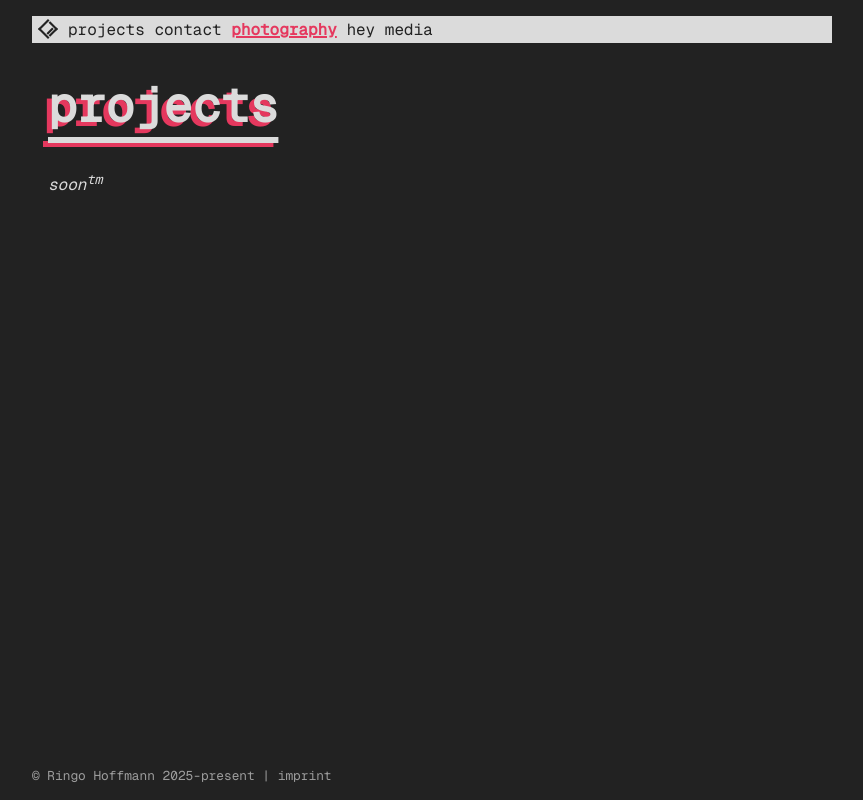
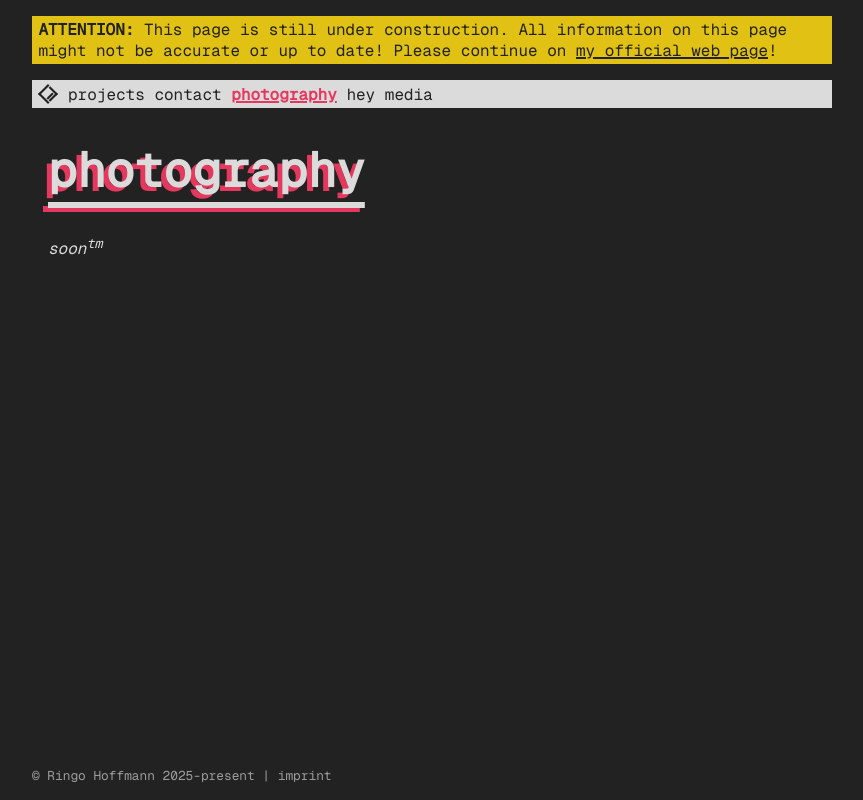
Before and after one commit to zekroTJA/zekro.de, a plain HTML site: page photography/index.html in a window 1280 px wide. Shown: the whole page, without its empty margins (208-1071 px from the left). Drawn offline with nearby package versions, Linux system fonts and the light colour scheme.

Commit message:
deploy: 1bf252d9086a2c20661a1ffd72ed004127ea9a7e

```diff
--- a/photography/index.html
+++ b/photography/index.html
@@ -23,6 +23,26 @@
     <link rel="manifest" href="/public/site.webmanifest" />
   </head>
   <body>
+    <div
+      style="
+        background-color: #e0c114;
+        color: #222222;
+        padding: 0.2em 0.4em;
+        margin-bottom: 1em;
+      "
+    >
+      <strong>ATTENTION:</strong>
+      <span
+        >This page is still under construction. All information on this page
+        might not be accurate or up to date! Please continue on
+        <a
+          href="https://www.zekro.de"
+          class="highlight"
+          style="text-decoration-color: #222222"
+          >my official web page</a
+        >!</span
+      >
+    </div>
     <nav class="header">
       <img src="/public/logo.svg" class="logo" />
       <a href="/projects">projects</a>
@@ -33,7 +53,7 @@
     </nav>
     <main>
 
-<h1>projects</h1>
+<h1>photography</h1>
 
 <i>soon<sup>tm</sup></i>
 </main>
```
Also changed, not shown: contact/index.html (+20 -0 lines), imprint/index.html (+20 -0 lines), index.html (+20 -0 lines), media/index.html (+21 -1 lines), projects/index.html (+20 -0 lines).
